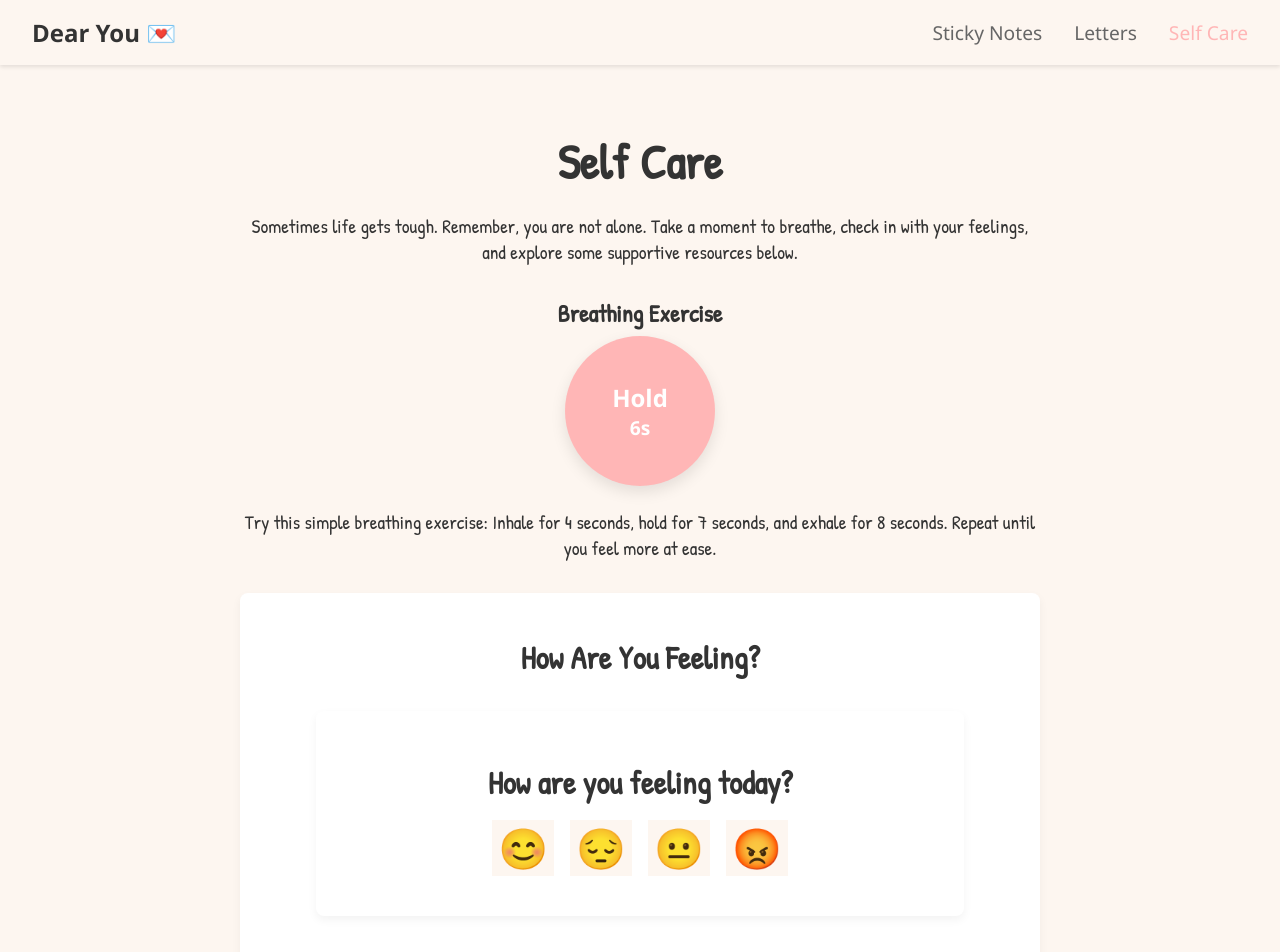
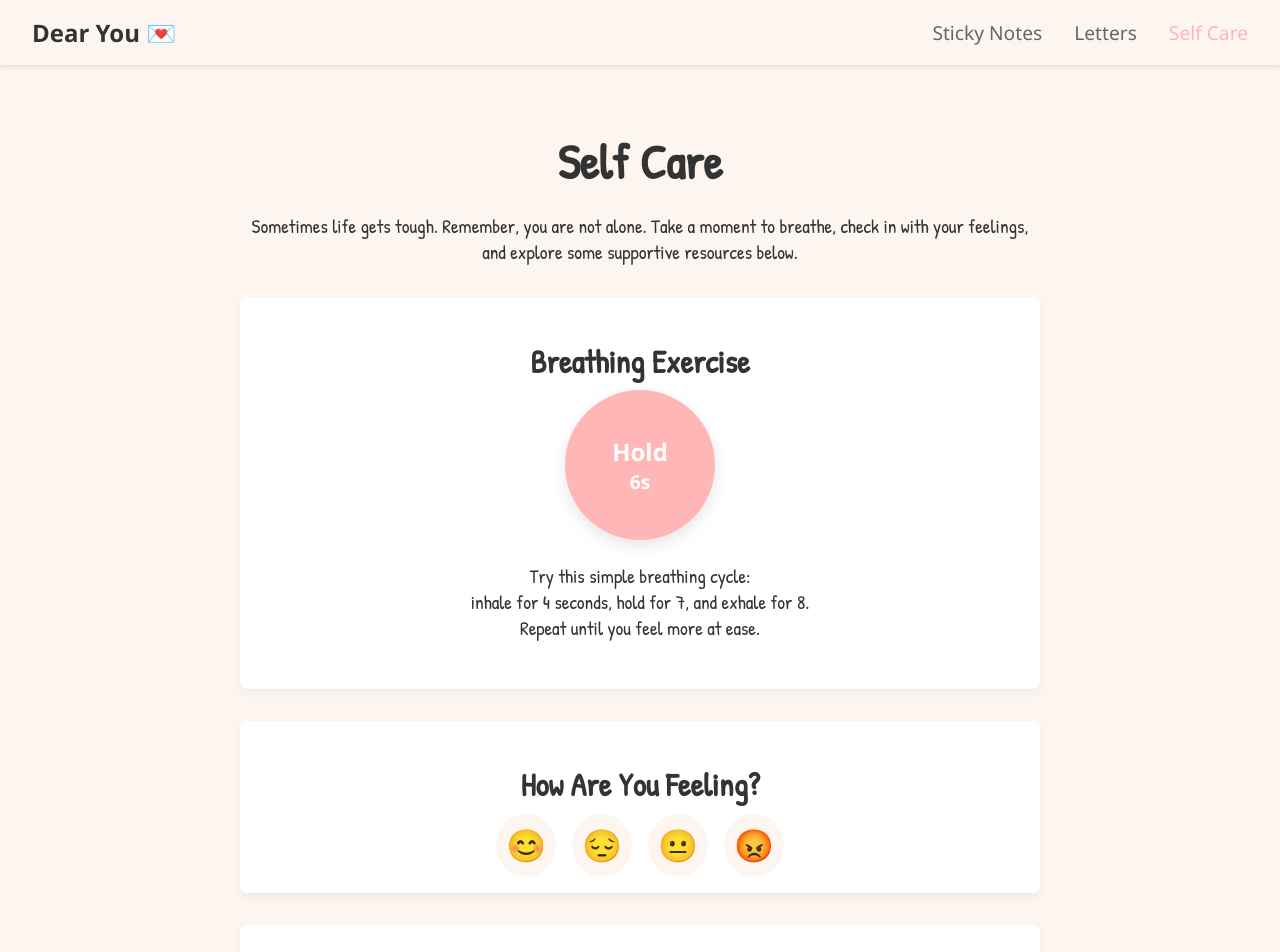
Before and after one commit to Tom-Par/Dear_You_Frontend, a React (Vite) app: page /self-care in a window 1280 px wide. Shown: the top 952 px of the page. Built offline with nearby package versions, Linux system fonts and the light colour scheme.

Commit message:
self care and mood tracker modifies

```diff
--- a/src/components/MoodTracker.css
+++ b/src/components/MoodTracker.css
@@ -1,36 +1,36 @@
 /* src/components/MoodTracker.css */
-.mood-tracker {
-    margin: 2rem auto;
-    padding: 1.5rem;
-    background: #fff;
-    border-radius: 8px;
-    box-shadow: 0 4px 10px rgba(0, 0, 0, 0.05);
-    max-width: 600px;
-    text-align: center;
-    font-family: "Segoe UI", sans-serif;
+.mood-tracker-container {
+  display: flex;
+  flex-direction: column;
+  align-items: center;
 }
 
-  .moods {
+.mood-options {
   display: flex;
-    justify-content: center;
   gap: 1rem;
-    margin: 1rem 0;
 }
 
-  .mood-button {
+.mood-btn {
   background: #fdf6f0;
-    border: none;
-    font-size: 2.5rem;
+  border: 2px solid transparent;
+  border-radius: 50%;
+  font-size: 2rem;
+  padding: 0.5rem;
   cursor: pointer;
-    transition: transform 0.2s ease;
+  transition: transform 0.2s, border-color 0.2s;
 }
 
-  .mood-button:hover {
+.mood-btn:hover {
   transform: scale(1.1);
 }
 
-  .mood-message {
+.mood-btn.active {
+  border-color: #ffb6b6;
+}
+
+.mood-feedback {
   margin-top: 1rem;
   font-size: 1.2rem;
   color: #333;
+  text-align: center;
 }
--- a/src/components/MoodTracker.jsx
+++ b/src/components/MoodTracker.jsx
@@ -1,32 +1,24 @@
-// src/components/MoodTracker.jsx
 import { useState } from 'react';
 import './MoodTracker.css';
 
 function MoodTracker() {
   const [selectedMood, setSelectedMood] = useState(null);
 
-  // Define available moods with associated emoji, label, and a supportive message.
   const moods = [
-    { id: 1, emoji: "😊", label: "Happy", message: "Great to see you happy! Keep shining your light!" },
-    { id: 2, emoji: "😔", label: "Sad", message: "I’m sorry you're feeling down. Remember, it's okay to take a break." },
-    { id: 3, emoji: "😐", label: "Neutral", message: "Thanks for sharing. Wishing you moments of peace today." },
-    { id: 4, emoji: "😡", label: "Angry", message: "Take a deep breath. Sometimes, a little pause helps ease the tension." },
+    { id: 1, emoji: "😊", label: "Happy", message: "It’s wonderful to see you happy! Keep shining!" },
+    { id: 2, emoji: "😔", label: "Sad", message: "I’m sorry you’re feeling down. It’s okay to feel this way sometimes." },
+    { id: 3, emoji: "😐", label: "Neutral", message: "Thanks for checking in. Wishing you a balanced day." },
+    { id: 4, emoji: "😡", label: "Angry", message: "Take a deep breath. These feelings will pass." },
   ];
 
-  const handleMoodClick = (mood) => {
-    setSelectedMood(mood);
-    // Optionally, add further interactive actions here (e.g., change background, display modal, etc.)
-  };
-
   return (
-    <div className="mood-tracker">
-      <h2>How are you feeling today?</h2>
-      <div className="moods">
+    <div className="mood-tracker-container">
+      <div className="mood-options">
         {moods.map(mood => (
           <button
             key={mood.id}
-            className="mood-button"
-            onClick={() => handleMoodClick(mood)}
+            className={`mood-btn ${selectedMood?.id === mood.id ? 'active' : ''}`}
+            onClick={() => setSelectedMood(mood)}
             aria-label={mood.label}
           >
             <span role="img" aria-hidden="true">{mood.emoji}</span>
@@ -34,7 +26,7 @@ function MoodTracker() {
         ))}
       </div>
       {selectedMood && (
-        <div className="mood-message">
+        <div className="mood-feedback">
           <p>{selectedMood.message}</p>
         </div>
       )}
--- a/src/pages/SelfCare.css
+++ b/src/pages/SelfCare.css
@@ -19,7 +19,7 @@
   margin-bottom: 2rem;
 }
 
-.breathing-exercise,
+.breathing-exercise-section,
 .mood-tracker-section,
 .resources {
   margin-top: 2rem;
@@ -29,19 +29,12 @@
   box-shadow: 0 4px 10px rgba(0, 0, 0, 0.05);
 }
 
-.breathing-exercise h2,
+.breathing-exercise-section h2,
 .mood-tracker-section h2,
 .resources h2 {
   font-size: 2rem;
   margin-bottom: 0.5rem;
   color: #333;
-}
-
-.breathing-exercise p,
-.resources ul {
-  font-size: 1.2rem;
-  line-height: 1.6;
-  color: #666;
 }
 
 .resources ul {
--- a/src/pages/SelfCare.jsx
+++ b/src/pages/SelfCare.jsx
@@ -1,7 +1,6 @@
-// src/pages/SelfCare.jsx
 import './SelfCare.css';
+import BreathingExercise from '../components/BreathingExercise';
 import MoodTracker from '../components/MoodTracker';
-import BreathingExercise from '../components/BreathingExercise';
 
 function SelfCare() {
   return (
@@ -16,13 +15,15 @@ function SelfCare() {
         <h2>Breathing Exercise</h2>
         <BreathingExercise />
         <p>
-          Try this simple breathing exercise: Inhale for 4 seconds, hold for 7 seconds, and exhale for 8 seconds.
+          Try this simple breathing cycle:<br/>
+          inhale for 4 seconds, hold for 7, and exhale for 8. <br/>
           Repeat until you feel more at ease.
         </p>
       </section>
 
       <section className="mood-tracker-section">
         <h2>How Are You Feeling?</h2>
+        {/* Our simplified MoodTracker without a second heading/card */}
         <MoodTracker />
       </section>
 
```
Lines whose indentation alone changed are shown as unchanged.
